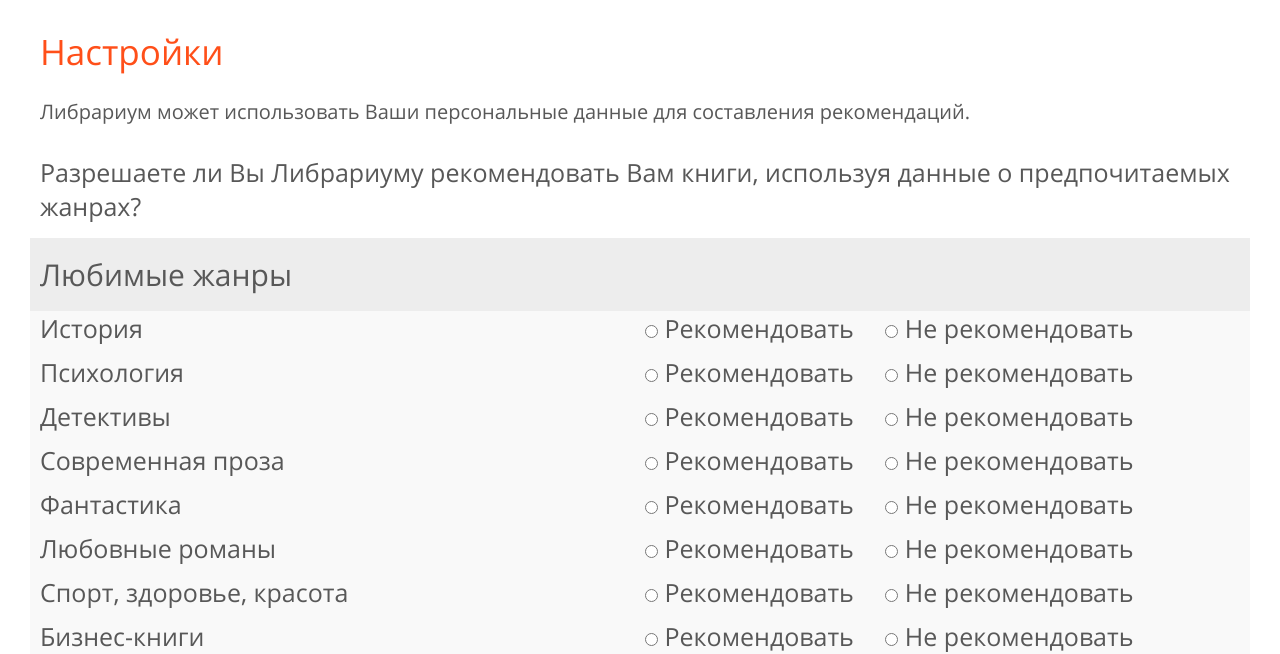
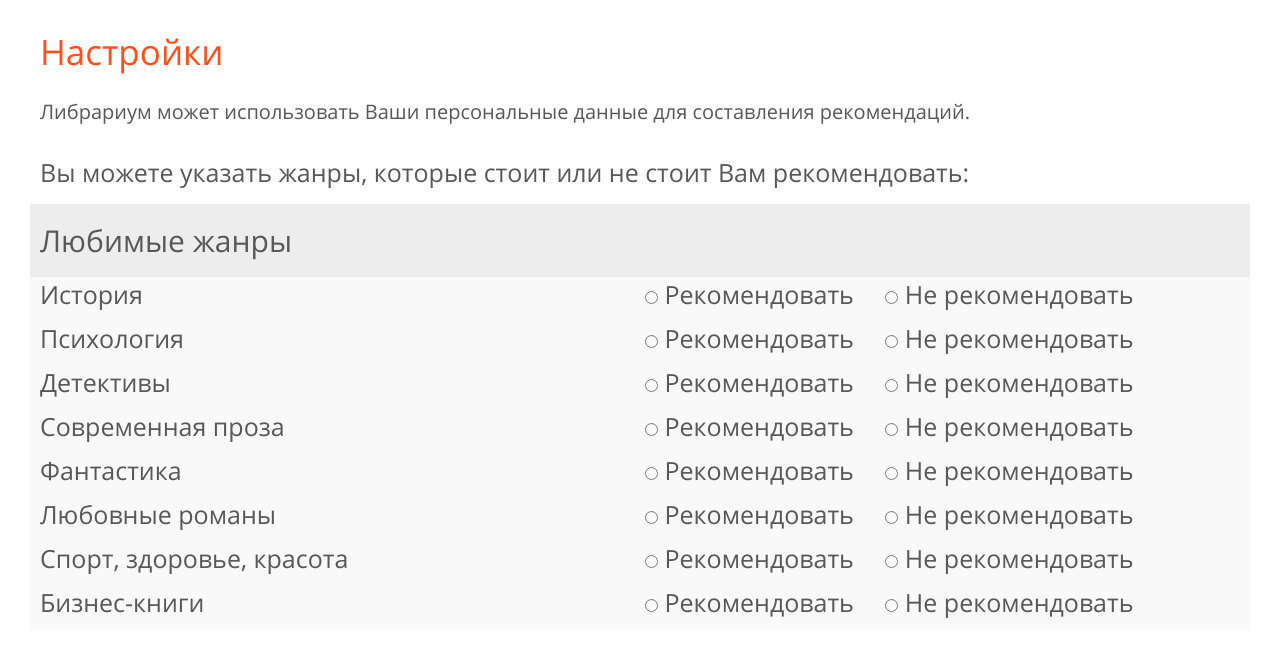
Before and after one commit to regamv88/librarium, a plain HTML site: page index12.html in a window 1280 px wide. Shown: the part 152-806 px from the top of the page. Drawn offline with Linux system fonts and the light colour scheme.

Commit message:
Update index12.html

```diff
--- a/index12.html
+++ b/index12.html
@@ -43,7 +43,7 @@
                     Либрариум может использовать Ваши персональные данные для составления рекомендаций.
                 </h1>
                 <p class="intro1__subtitle">
-                    Разрешаете ли Вы Либрариуму рекомендовать Вам книги, используя данные о предпочитаемых жанрах?
+                    Вы можете указать жанры, которые стоит или не стоит Вам рекомендовать:
                 </p>
         </section>
 
```
